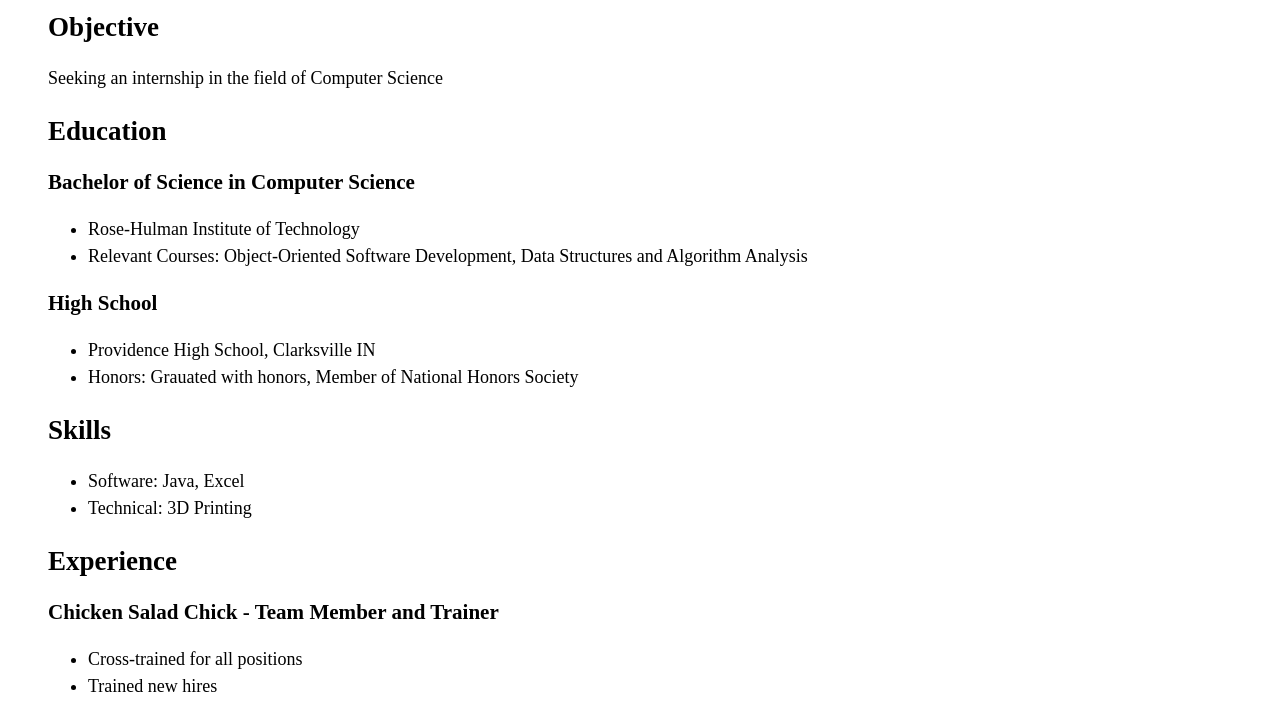
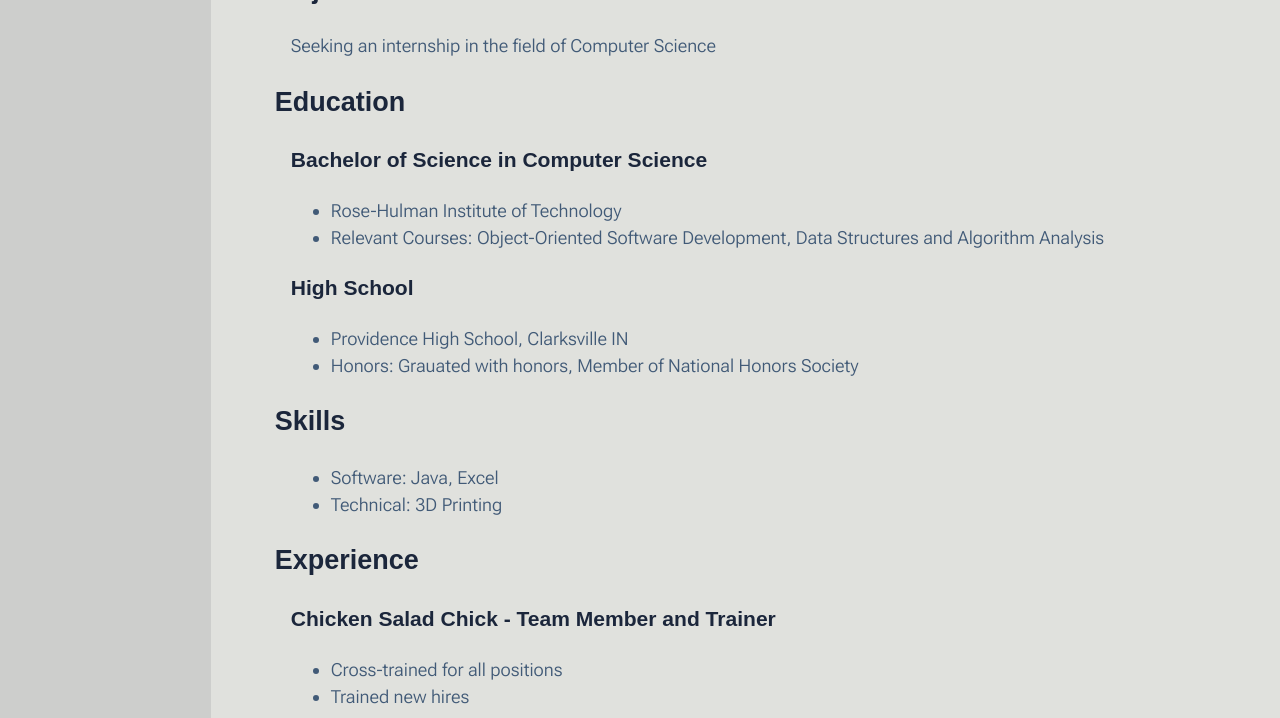
Before and after one commit to EricRiddle9185/EricRiddle9185.github.io, a plain HTML site: page public/resume.html in a window 1280 px wide. Shown: the part 267-985 px from the top of the page. Drawn offline with Linux system fonts and the light colour scheme; a script that the page names is missing; a web font is replaced by a local one.

Commit message:
make it pretty

```diff
--- a/public/resume.html
+++ b/public/resume.html
@@ -21,7 +21,7 @@
         <main>
             <h1>Resume</h1>
                 <h2>Objective</h2>
-                    <span>Seeking an internship in the field of Computer Science</span>
+                    <div>Seeking an internship in the field of Computer Science</div>
                 <h2>Education</h2>
                     <h3>Bachelor of Science in Computer Science</h3>
                         <ul>
--- a/public/styles/main.css
+++ b/public/styles/main.css
@@ -1,22 +1,50 @@
+@import url('https://fonts.googleapis.com/css2?family=Doppio+One&family=Lexend+Exa:wght@100..900&display=swap');
+@import url('https://fonts.googleapis.com/css2?family=Lexend+Exa:wght@100..900&family=Roboto+Flex:opsz,wght@8..144,100..1000&display=swap');
+
 :root {
     --vertical-space: 2rem;
     --horizontal-space: 3rem;
+
+    --light-color:#E0E1DD;
+    --medium-color:#cdcecc;
+    --dark-color:#b9b9b8;
+    --heading-color:#1B263B;
+    --body-color:#415A77;
+    --link-color:#0283c8;
 }
 
 body {
+    font-family: "Roboto Flex", sans-serif;
+    font-optical-sizing: auto;
+    font-weight: 300;
+    font-style: normal;
+    font-variation-settings:
+      "slnt" 0,
+      "wdth" 100,
+      "GRAD" 0,
+      "XOPQ" 96,
+      "XTRA" 468,
+      "YOPQ" 79,
+      "YTAS" 750,
+      "YTDE" -203,
+      "YTFI" 738,
+      "YTLC" 514,
+      "YTUC" 712;
     font-size: 18px;
     line-height: 1.5;
+    color: var(--body-color);
+    background-color: var(--light-color);
     grid-template-areas: "head  head"
                          "nav  nav"
                          "main  main"
                          "foot  foot";
     display: grid;
-    grid-template-columns: 1fr 4fr;
+    grid-template-columns: 2fr 12fr;
     grid-template-rows: auto auto 1fr auto;
 }
 @media screen and (min-width: 24em) {
     body {
-        grid-template-areas: "head  nav"
+        grid-template-areas: "head  head"
                              "nav   main"
                              "foot  foot";
         grid-template-rows: auto 1fr auto;
@@ -32,6 +60,7 @@ body > header {
     grid-area: head;
 }
 body > nav {
+    background-color: var(--medium-color);
     grid-area: nav;
 }
 body > nav ul {
@@ -49,6 +78,7 @@ body > footer {
     grid-area: foot;
 }
 header, footer {
+    background-color: var(--dark-color);
     padding-top: var(--vertical-space);
     padding-bottom: var(--horizontal-space);
 }
@@ -57,11 +87,33 @@ header h1, footer h1 {
 }
 
 h1, h2, h3 {
-    line-height: 1.2;
+    font-family: "Lexend Exa", sans-serif;
+    font-optical-sizing: auto;
+    font-weight: 800;
+    font-style: normal;
+    color: var(--heading-color);
+}
+
+body#resume h2 {
+    margin-left: 1rem;
+}
+body#resume h3 {
+    margin-left: 2rem;
+}
+body#resume div, li {
+    margin-left: 2rem;
 }
 
 p {
     max-width: 50em;
+}
+
+a {
+    color: var(--body-color);
+    text-decoration-color: var(--link-color);
+}
+a:hover {
+    color: var(--link-color);
 }
 
 body#portfolio ul#portfolioItems {
@@ -78,7 +130,7 @@ body#portfolio ul#portfolioItems {
     }
 }
 body#portfolio ul#portfolioItems li img {
-    max-width: 100%;
+    max-height: 15rem;
 }
 
 body#about img {height: 15em;}
```
